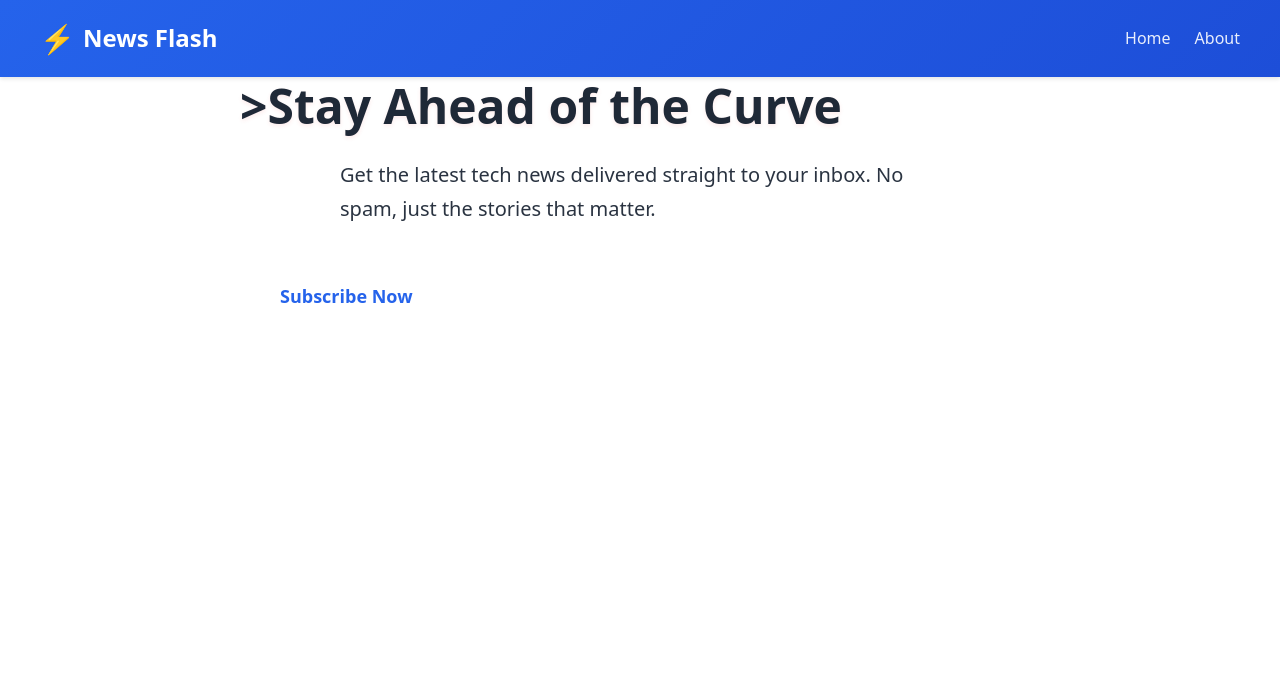
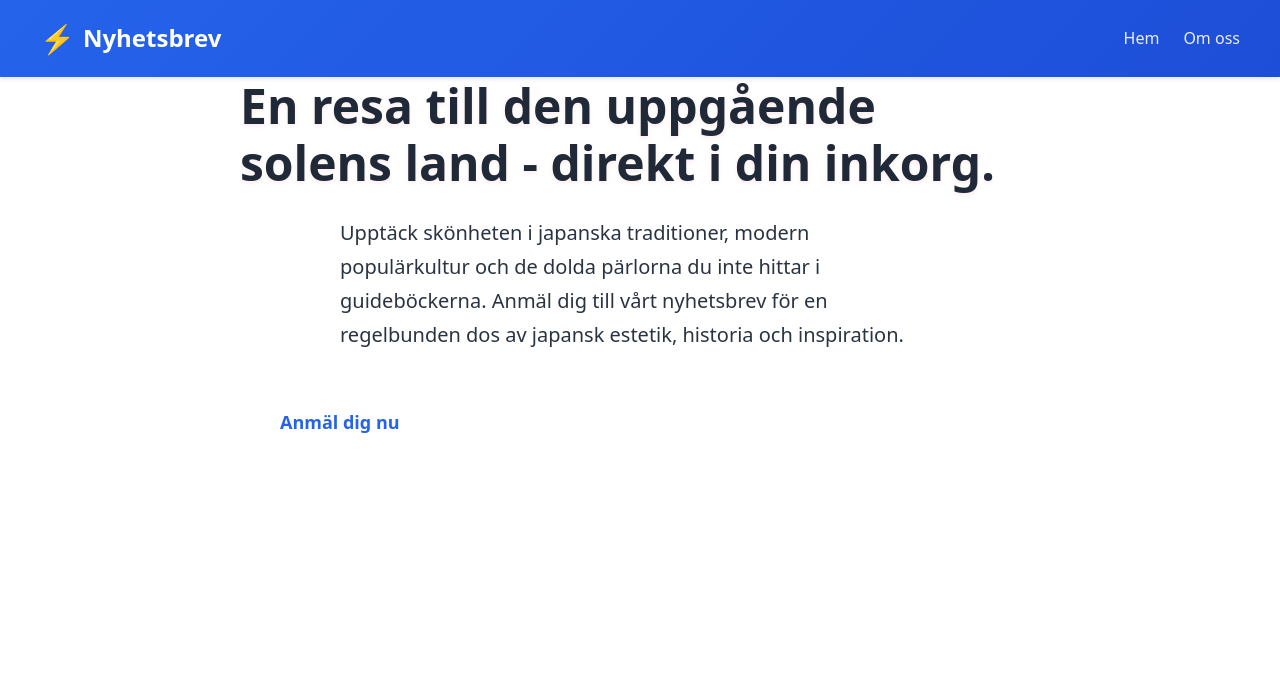
Before and after one commit to jsawing/G5Project, a Flask app: page / in a window 1280 px wide. Shown: the top 693 px of the page. Run offline with Flask 3, Linux system fonts and the light colour scheme.

Commit message:
Webpage small updates

```diff
--- a/application/app/presentation/templates/base.html
+++ b/application/app/presentation/templates/base.html
@@ -179,11 +179,13 @@
             <a href="/" class="header__logo">
                 <span class="header__logo-icon">&#9889;</span>
                 <!-- News Flash -->
-                 News Flash
+                 Nyhetsbrev
             </a>
             <nav class="header__nav">
-                <a href="/" class="header__nav-link">Home</a>
-                <a href="#" class="header__nav-link">About</a>
+                <!-- <a href="/" class="header__nav-link">Home</a> -->
+                 <a href="/" class="header__nav-link">Hem</a>
+                <!-- <a href="#" class="header__nav-link">About</a> -->
+                <a href="#" class="header__nav-link">Om oss</a>
             </nav>
         </div>
     </header>
--- a/application/app/presentation/templates/index.html
+++ b/application/app/presentation/templates/index.html
@@ -68,13 +68,19 @@
 <section class="hero">
     <div class="hero__container">
         <!-- <h1 class="hero__title">Stay Ahead of the Curve</h1> -->
-         <h1 class="hero__title">>Stay Ahead of the Curve</h1>
+         <h1 class="hero__title">En resa till den uppgående solens land - direkt i din inkorg.</h1>
         <p class="hero__subtitle">
-            Get the latest tech news delivered straight to your inbox.
-            No spam, just the stories that matter.
+            <!-- Get the latest tech news delivered straight to your inbox. -->
+            <!-- No spam, just the stories that matter. -->
+             Upptäck skönheten i japanska traditioner, modern populärkultur
+             och de dolda pärlorna du inte hittar i guideböckerna. Anmäl dig
+             till vårt nyhetsbrev för en regelbunden dos av japansk estetik,
+             historia och inspiration.
+
         </p>
         <a href="{{ url_for('public.subscribe') }}" class="btn btn--primary hero__cta">
-            Subscribe Now
+            <!-- Subscribe Now -->
+            Anmäl dig nu
         </a>
     </div>
 </section>
```
